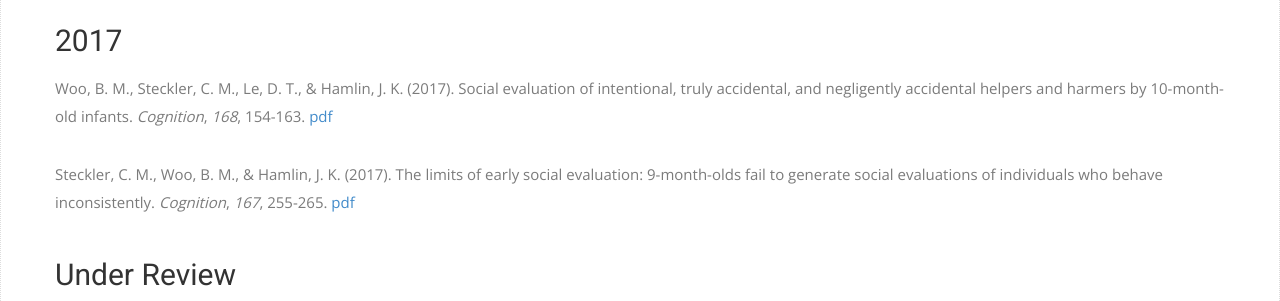
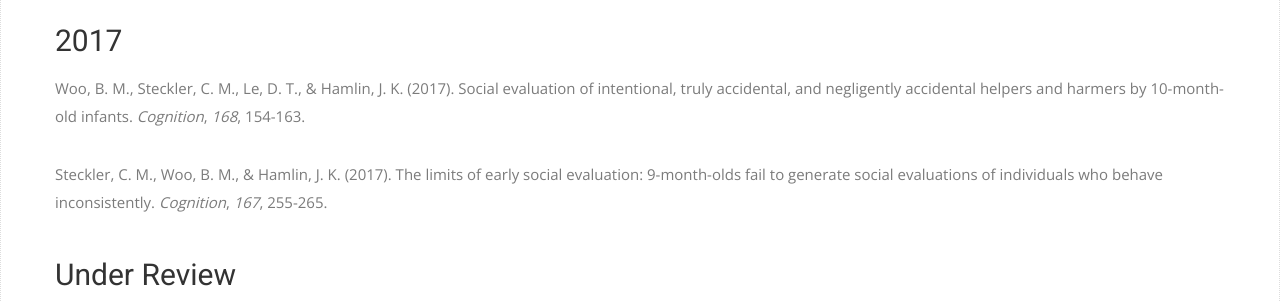
Before and after one commit to bmwoo/bmwoo.github.io, a Jekyll site: the page built from _posts/2017-01-01-publications.md, in a window 1280 px wide. Shown: the part 408-709 px from the top of the page. Built offline with Jekyll 4.4.1, drawn with Linux system fonts in a browser that asks for light colours; nearby versions of some CDN libraries; some web fonts are replaced; our own code applies the rules of GitHub Pages for plain Markdown files.

Commit message:
Updated website

```diff
--- a/_posts/2017-01-01-publications.md
+++ b/_posts/2017-01-01-publications.md
@@ -1,7 +1,7 @@
 ## 2017
-Woo, B. M., Steckler, C. M., Le, D. T., & Hamlin, J. K. (2017). Social evaluation of intentional, truly accidental, and negligently accidental helpers and harmers by 10-month-old infants. *Cognition*, *168*, 154-163. [pdf](https://scholar.harvard.edu/files/brandonmatthewwoo/files/woostecklerlehamlin2017.pdf)
+Woo, B. M., Steckler, C. M., Le, D. T., & Hamlin, J. K. (2017). Social evaluation of intentional, truly accidental, and negligently accidental helpers and harmers by 10-month-old infants. *Cognition*, *168*, 154-163.
 
-Steckler, C. M., Woo, B. M., & Hamlin, J. K. (2017). The limits of early social evaluation: 9-month-olds fail to generate social evaluations of individuals who behave inconsistently. *Cognition*, *167*, 255-265. [pdf](https://scholar.harvard.edu/files/brandonmatthewwoo/files/stecklerwoohamlin2017.pdf)
+Steckler, C. M., Woo, B. M., & Hamlin, J. K. (2017). The limits of early social evaluation: 9-month-olds fail to generate social evaluations of individuals who behave inconsistently. *Cognition*, *167*, 255-265.
 
 ## Under Review
 Woo, B. M., & Schaller, M. (under review). “Parental” responses to human infants (and puppies): Evidence that the perception of eyes is especially influential, but eye contact is not.
```
Also changed, not shown: 3 other files.
